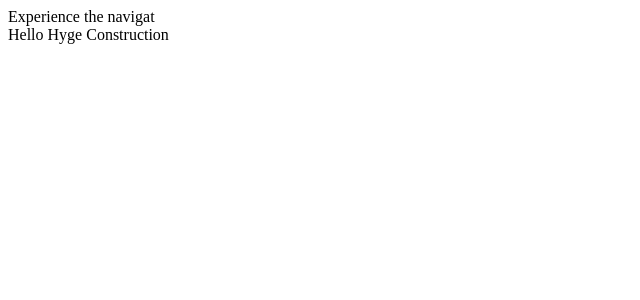
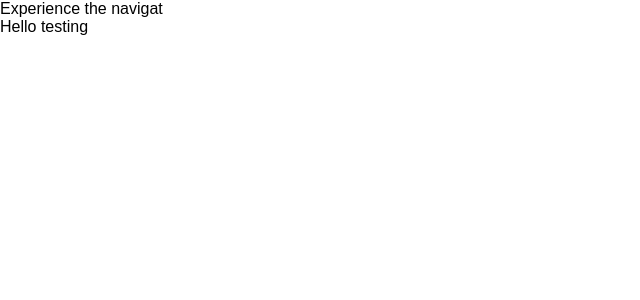
Before and after one commit to thedreamica/hygeconstruction, a Next.js app: page / in a window 1280 px wide. Shown: the top 300 px of the page, without its empty margins (0-640 px from the left). Built offline with nearby package versions, Linux system fonts and the light colour scheme.

Commit message:
checking

```diff
--- a/src/pages/index.tsx
+++ b/src/pages/index.tsx
@@ -1,16 +1,12 @@
-import Head from "next/head";
-import Image from "next/image";
-import { Inter } from "next/font/google";
-// import styles from "@/styles/Home.module.css";
 import { Box } from "@mui/material";
 import NavigationBar from "@/components/navBar";
 
-const inter = Inter({ subsets: ["latin"] });
 
 export default function Home() {
   return (
     <Box>
-      <NavigationBar /> <Box> Hello Hyge Construction</Box>
+      <NavigationBar />
+      <Box> Hello testing</Box>
     </Box>
   );
 }
--- a/src/styles/globals.css
+++ b/src/styles/globals.css
@@ -0,0 +1,6 @@
+*{
+    margin: 0;
+    padding: 0;
+    font-family: sans-serif;
+    box-sizing: border-box;
+}
```
